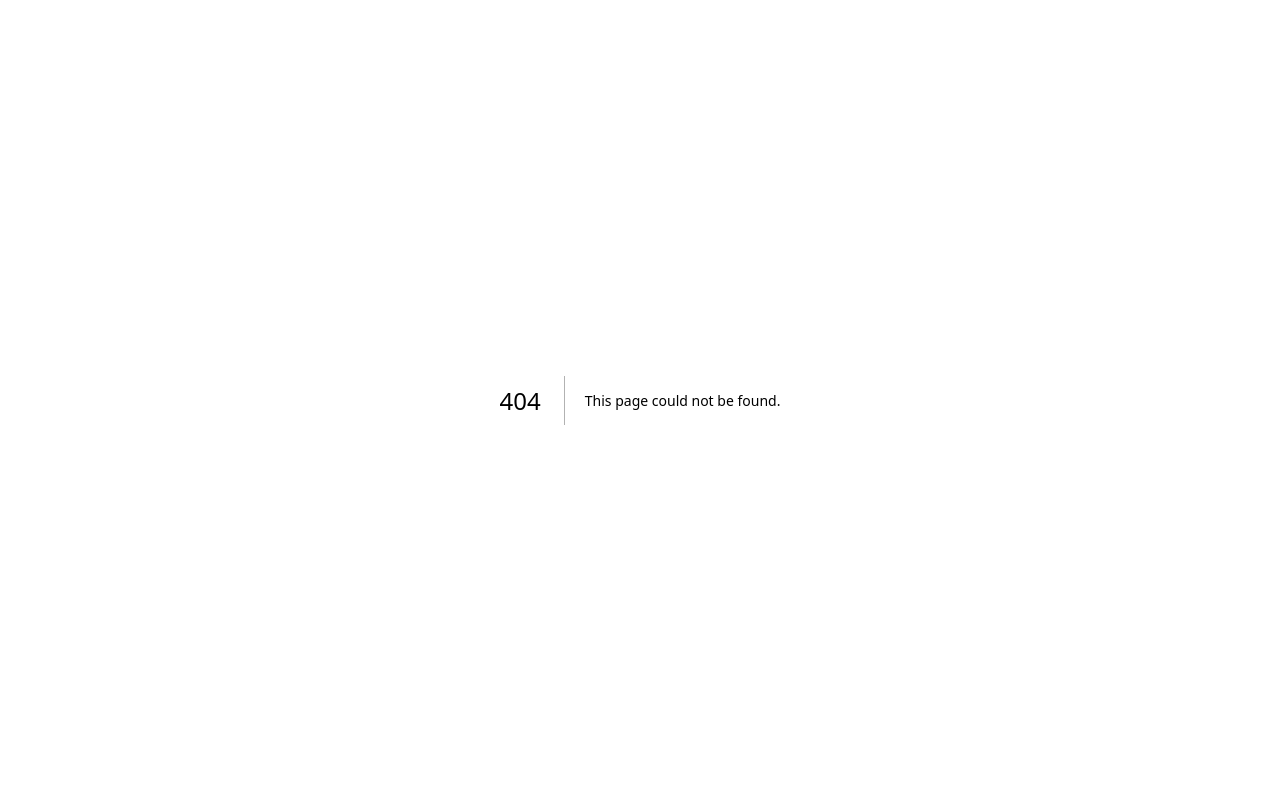
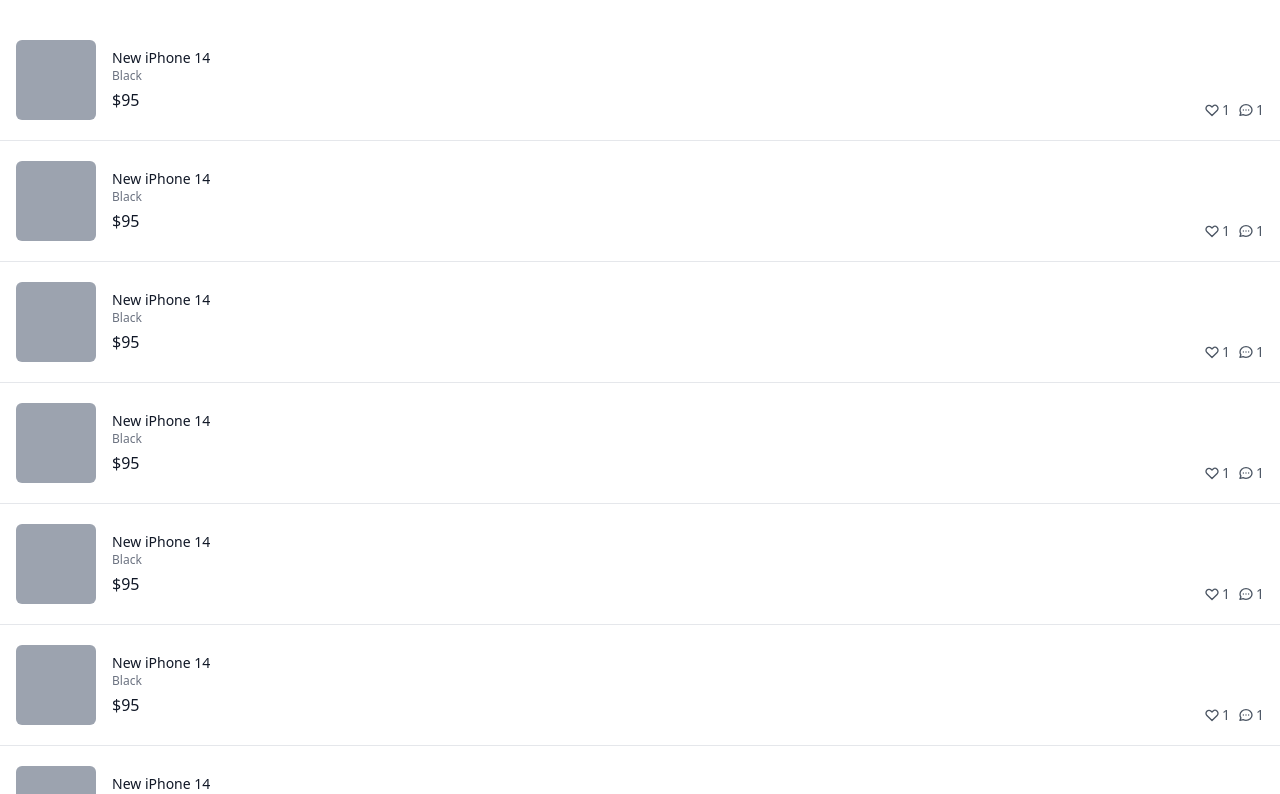
Before and after one commit to JiHunSong94/carrot-market, a Next.js app: page /profile/bought in a window 1280 px wide. Before the commit this address had no page. Shown: the top 794 px of the page. Built offline with nearby package versions, Linux system fonts and the light colour scheme.

Commit message:
3.11 TW PRACTICE - Bought, Loved & Sold

```diff
--- /dev/null
+++ b/pages/profile/bought.tsx
@@ -0,0 +1,59 @@
+export default function Bought() {
+  return (
+    <div className="flex flex-col space-y-5 py-10">
+      {[1, 1, 1, 1, 1, 1, 1, 1, 1, 1, 1, 1].map((_, i) => (
+        <div
+          key={i}
+          className="flex cursor-pointer  justify-between border-b px-4 pb-5"
+        >
+          <div className="flex space-x-4">
+            <div className="h-20 w-20 rounded-md bg-gray-400" />
+            <div className="flex flex-col pt-2">
+              <h3 className="text-sm font-medium text-gray-900">
+                New iPhone 14
+              </h3>
+              <span className="text-xs text-gray-500">Black</span>
+              <span className="mt-1 font-medium text-gray-900">$95</span>
+            </div>
+          </div>
+          <div className="flex items-end justify-end space-x-2">
+            <div className="flex items-center space-x-0.5 text-sm  text-gray-600">
+              <svg
+                className="h-4 w-4"
+                fill="none"
+                stroke="currentColor"
+                viewBox="0 0 24 24"
+                xmlns="http://www.w3.org/2000/svg"
+              >
+                <path
+                  strokeLinecap="round"
+                  strokeLinejoin="round"
+                  strokeWidth="2"
+                  d="M4.318 6.318a4.5 4.5 0 000 6.364L12 20.364l7.682-7.682a4.5 4.5 0 00-6.364-6.364L12 7.636l-1.318-1.318a4.5 4.5 0 00-6.364 0z"
+                ></path>
+              </svg>
+              <span>1</span>
+            </div>
+            <div className="flex items-center space-x-0.5 text-sm  text-gray-600">
+              <svg
+                className="h-4 w-4"
+                fill="none"
+                stroke="currentColor"
+                viewBox="0 0 24 24"
+                xmlns="http://www.w3.org/2000/svg"
+              >
+                <path
+                  strokeLinecap="round"
+                  strokeLinejoin="round"
+                  strokeWidth="2"
+                  d="M8 12h.01M12 12h.01M16 12h.01M21 12c0 4.418-4.03 8-9 8a9.863 9.863 0 01-4.255-.949L3 20l1.395-3.72C3.512 15.042 3 13.574 3 12c0-4.418 4.03-8 9-8s9 3.582 9 8z"
+                ></path>
+              </svg>
+              <span>1</span>
+            </div>
+          </div>
+        </div>
+      ))}
+    </div>
+  );
+}
--- /dev/null
+++ b/pages/profile/loved.tsx
@@ -0,0 +1,59 @@
+export default function Loved() {
+  return (
+    <div className="flex flex-col space-y-5 py-10">
+      {[1, 1, 1, 1, 1, 1, 1, 1, 1, 1, 1, 1].map((_, i) => (
+        <div
+          key={i}
+          className="flex cursor-pointer  justify-between border-b px-4 pb-5"
+        >
+          <div className="flex space-x-4">
+            <div className="h-20 w-20 rounded-md bg-gray-400" />
+            <div className="flex flex-col pt-2">
+              <h3 className="text-sm font-medium text-gray-900">
+                New iPhone 14
+              </h3>
+              <span className="text-xs text-gray-500">Black</span>
+              <span className="mt-1 font-medium text-gray-900">$95</span>
+            </div>
+          </div>
+          <div className="flex items-end justify-end space-x-2">
+            <div className="flex items-center space-x-0.5 text-sm  text-gray-600">
+              <svg
+                className="h-4 w-4"
+                fill="none"
+                stroke="currentColor"
+                viewBox="0 0 24 24"
+                xmlns="http://www.w3.org/2000/svg"
+              >
+                <path
+                  strokeLinecap="round"
+                  strokeLinejoin="round"
+                  strokeWidth="2"
+                  d="M4.318 6.318a4.5 4.5 0 000 6.364L12 20.364l7.682-7.682a4.5 4.5 0 00-6.364-6.364L12 7.636l-1.318-1.318a4.5 4.5 0 00-6.364 0z"
+                ></path>
+              </svg>
+              <span>1</span>
+            </div>
+            <div className="flex items-center space-x-0.5 text-sm  text-gray-600">
+              <svg
+                className="h-4 w-4"
+                fill="none"
+                stroke="currentColor"
+                viewBox="0 0 24 24"
+                xmlns="http://www.w3.org/2000/svg"
+              >
+                <path
+                  strokeLinecap="round"
+                  strokeLinejoin="round"
+                  strokeWidth="2"
+                  d="M8 12h.01M12 12h.01M16 12h.01M21 12c0 4.418-4.03 8-9 8a9.863 9.863 0 01-4.255-.949L3 20l1.395-3.72C3.512 15.042 3 13.574 3 12c0-4.418 4.03-8 9-8s9 3.582 9 8z"
+                ></path>
+              </svg>
+              <span>1</span>
+            </div>
+          </div>
+        </div>
+      ))}
+    </div>
+  );
+}
--- /dev/null
+++ b/pages/profile/sold.tsx
@@ -0,0 +1,59 @@
+export default function Sold() {
+  return (
+    <div className="flex flex-col space-y-5 py-10">
+      {[1, 1, 1, 1, 1, 1, 1, 1, 1, 1, 1, 1].map((_, i) => (
+        <div
+          key={i}
+          className="flex cursor-pointer  justify-between border-b px-4 pb-5"
+        >
+          <div className="flex space-x-4">
+            <div className="h-20 w-20 rounded-md bg-gray-400" />
+            <div className="flex flex-col pt-2">
+              <h3 className="text-sm font-medium text-gray-900">
+                New iPhone 14
+              </h3>
+              <span className="text-xs text-gray-500">Black</span>
+              <span className="mt-1 font-medium text-gray-900">$95</span>
+            </div>
+          </div>
+          <div className="flex items-end justify-end space-x-2">
+            <div className="flex items-center space-x-0.5 text-sm  text-gray-600">
+              <svg
+                className="h-4 w-4"
+                fill="none"
+                stroke="currentColor"
+                viewBox="0 0 24 24"
+                xmlns="http://www.w3.org/2000/svg"
+              >
+                <path
+                  strokeLinecap="round"
+                  strokeLinejoin="round"
+                  strokeWidth="2"
+                  d="M4.318 6.318a4.5 4.5 0 000 6.364L12 20.364l7.682-7.682a4.5 4.5 0 00-6.364-6.364L12 7.636l-1.318-1.318a4.5 4.5 0 00-6.364 0z"
+                ></path>
+              </svg>
+              <span>1</span>
+            </div>
+            <div className="flex items-center space-x-0.5 text-sm  text-gray-600">
+              <svg
+                className="h-4 w-4"
+                fill="none"
+                stroke="currentColor"
+                viewBox="0 0 24 24"
+                xmlns="http://www.w3.org/2000/svg"
+              >
+                <path
+                  strokeLinecap="round"
+                  strokeLinejoin="round"
+                  strokeWidth="2"
+                  d="M8 12h.01M12 12h.01M16 12h.01M21 12c0 4.418-4.03 8-9 8a9.863 9.863 0 01-4.255-.949L3 20l1.395-3.72C3.512 15.042 3 13.574 3 12c0-4.418 4.03-8 9-8s9 3.582 9 8z"
+                ></path>
+              </svg>
+              <span>1</span>
+            </div>
+          </div>
+        </div>
+      ))}
+    </div>
+  );
+}
```
Also changed, not shown: pages/profile/index.tsx (renamed from pages/profile.tsx).
